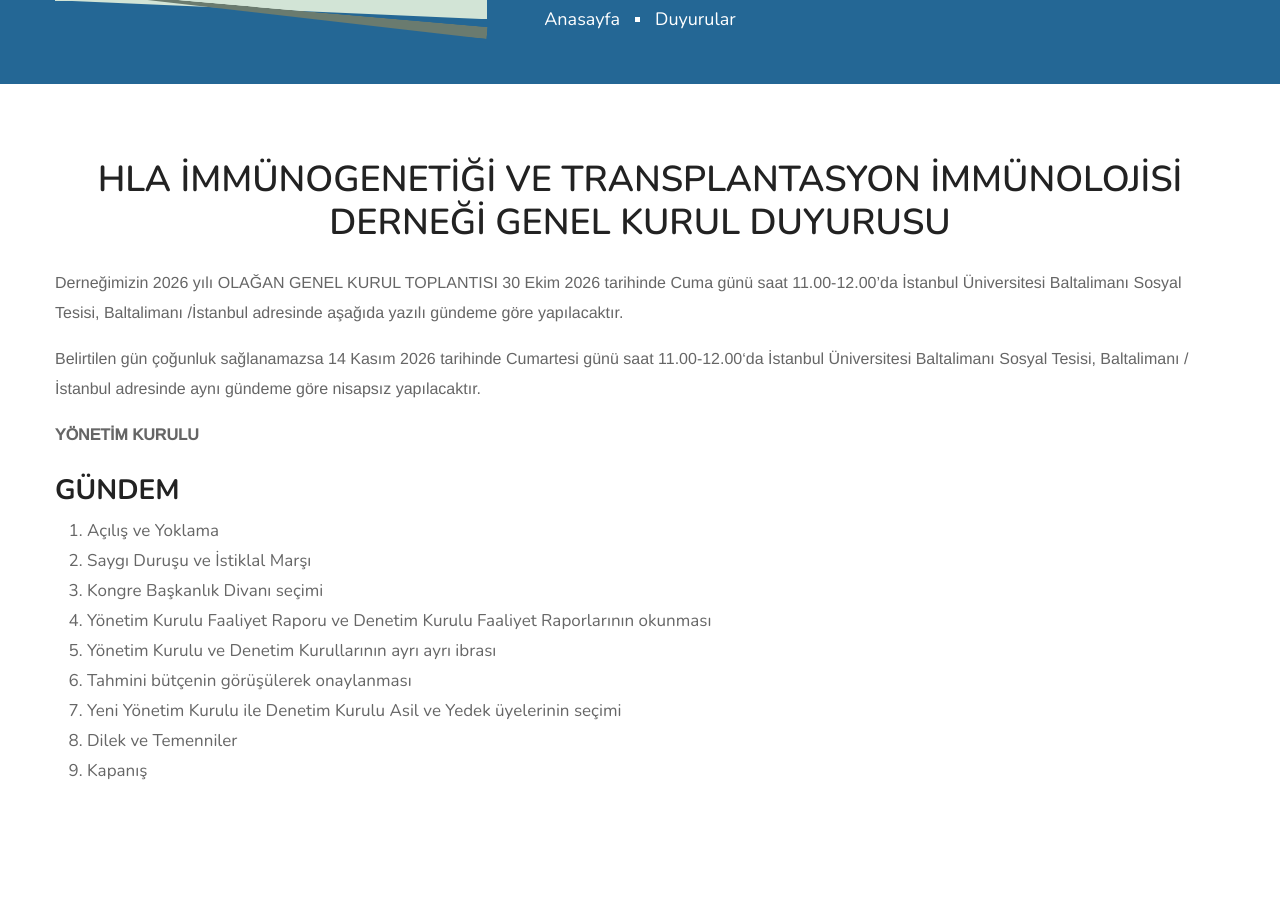
After one commit to haksoz/hitid-next, a PHP site: page /duyurular/2026-yili-olagan-genel-kurul-toplantisi.php in a window 1280 px wide. The commit adds this page. Shown: the part 241-1150 px from the top of the page. Run offline with PHP 8.4, Linux system fonts and the light colour scheme.

Commit message:
duyuru sayfasına Toplantı duyurusu eklendi.

```diff
--- a/duyurular.php
+++ b/duyurular.php
@@ -33,6 +33,9 @@
                                  <div class="col-md-12 col-sm-12 col-lg-8  order-mobile-first">
                                     <div class="post-detail w-100">
                                         <ul class="mb-0 list-unstyled">
+                                            <li>
+                                                <a href="/duyurular/2026-yili-olagan-genel-kurul-toplantisi.php">2026 Yılı Olağan Genel Kurul Duyurusu</a>
+                                            </li>
                                             <li>
                                                 <a href="/faaliyetler/12-haziran-2026-hitid-izmir-bolge-toplantisi.php">İzmir Bölge Toplantısı (Organ Naklinde Güncel Yaklaşımlar), 12 Haziran 2026 </a>
                                             </li>
--- /dev/null
+++ b/duyurular/2026-yili-olagan-genel-kurul-toplantisi.php
@@ -0,0 +1,72 @@
+<!DOCTYPE html>
+<html lang="tr">
+
+<head>
+    <title>2026 Yılı Olağan Genel Kurul Duyurusu | HİTİD (HLA İmmünogenetiği ve Transplantasyon İmmünolojisi Derneği)</title>
+    <?php include('../head.php') ?>
+</head>
+
+<body>
+    <main>
+        <?php include('../header.php') ?>
+
+        <section>
+            <div class="w-100 pt-50 black-layer pb-50 position-relative">
+                <div class="fixed-bg" style="background-color:#246795;"></div>
+                <div class="container">
+                    <div class="page-title-wrap text-center w-100">
+                        <div class="page-title-inner d-inline-block">
+                            <h1 class="mb-0">Duyurular</h1>
+                            <ol class="breadcrumb mb-0 justify-content-center">
+                                <li class="breadcrumb-item"><a href="/index.php">Anasayfa</a></li>
+                                <li class="breadcrumb-item"><a href="/duyurular.php">Duyurular</a></li>
+                            </ol>
+                        </div>
+                    </div>
+                </div>
+            </div>
+        </section>
+        <section>
+            <div class="w-100 pt-90 pb-90 position-relative">
+                <div class="container">
+                    <div class="page-wrap position-relative w-100">
+                        <div class="row mrg30 justify-content-center">
+                            <div class="col-md-12 col-sm-12 col-lg-12 order-mobile-first">
+                                <div class="post-detail w-100">
+                                    <h2 class="h3 text-center mb-4">
+                                        <strong>HLA İMMÜNOGENETİĞİ VE TRANSPLANTASYON İMMÜNOLOJİSİ DERNEĞİ
+                                        GENEL KURUL DUYURUSU</strong>
+                                    </h2>
+
+                                    <p>Derneğimizin 2026 yılı OLAĞAN GENEL KURUL TOPLANTISI 30 Ekim 2026 tarihinde Cuma günü saat 11.00-12.00’da İstanbul Üniversitesi Baltalimanı Sosyal Tesisi, Baltalimanı /İstanbul adresinde aşağıda yazılı gündeme göre yapılacaktır.</p>
+                                    <p>Belirtilen gün çoğunluk sağlanamazsa 14 Kasım 2026 tarihinde Cumartesi günü saat 11.00-12.00‘da İstanbul Üniversitesi Baltalimanı Sosyal Tesisi, Baltalimanı /İstanbul adresinde aynı gündeme göre nisapsız yapılacaktır.</p>
+
+                                    <p class="text-right"><strong>YÖNETİM KURULU</strong></p>
+
+                                    <h3 class="h5 mt-4">GÜNDEM</h3>
+                                    <ol class="pl-4">
+                                        <li>Açılış ve Yoklama</li>
+                                        <li>Saygı Duruşu ve İstiklal Marşı</li>
+                                        <li>Kongre Başkanlık Divanı seçimi</li>
+                                        <li>Yönetim Kurulu Faaliyet Raporu ve Denetim Kurulu Faaliyet Raporlarının okunması</li>
+                                        <li>Yönetim Kurulu ve Denetim Kurullarının ayrı ayrı ibrası</li>
+                                        <li>Tahmini bütçenin görüşülerek onaylanması</li>
+                                        <li>Yeni Yönetim Kurulu ile Denetim Kurulu Asil ve Yedek üyelerinin seçimi</li>
+                                        <li>Dilek ve Temenniler</li>
+                                        <li>Kapanış</li>
+                                    </ol>
+                                </div>
+                            </div>
+                        </div>
+                    </div>
+                </div>
+            </div>
+        </section>
+
+        <?php include('../footer.php') ?>
+    </main>
+
+    <?php include('../script.php') ?>
+</body>
+
+</html>
```
